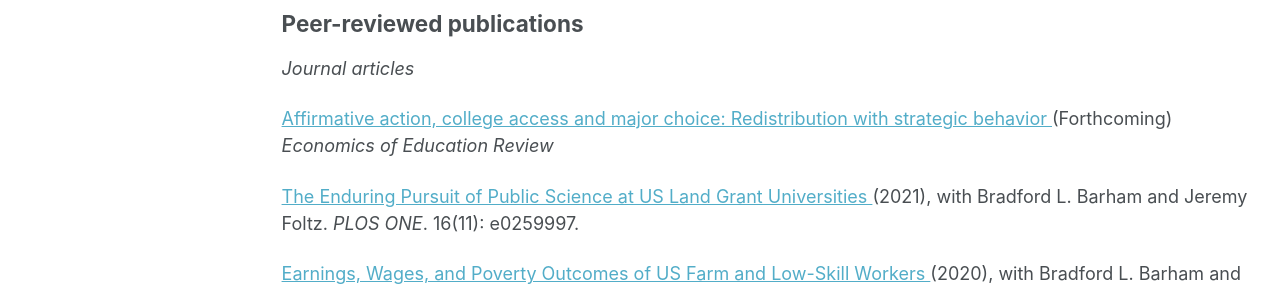
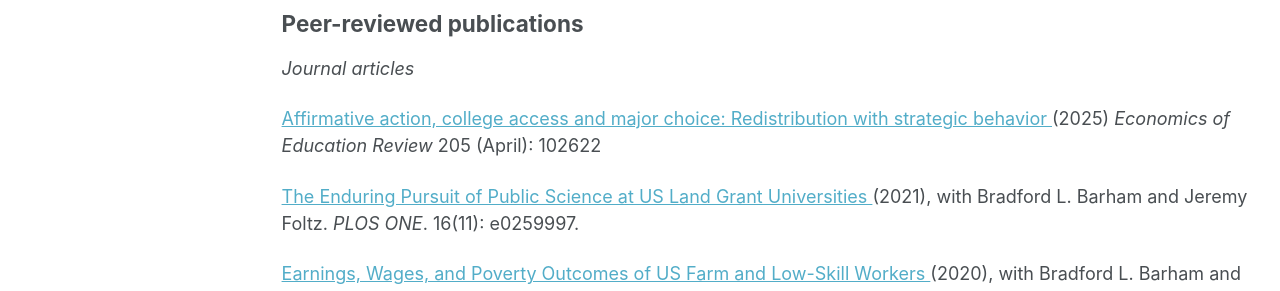
Before and after one commit to anapmelo/anapmelo.github.io, a Jekyll site: the page built from _pages/publications.md, in a window 1280 px wide. Shown: the part 153-444 px from the top of the page. Built offline with Jekyll 4.4.1, drawn with Linux system fonts in a browser that asks for light colours.

Commit message:
Update publications.md

```diff
--- a/_pages/publications.md
+++ b/_pages/publications.md
@@ -9,7 +9,7 @@
 
 _Journal articles_
 
-<a href="https://www.sciencedirect.com/science/article/pii/S0272775725000020"> Affirmative action, college access and major choice: Redistribution with strategic behavior </a> (Forthcoming) _Economics of Education Review_
+<a href="https://www.sciencedirect.com/science/article/pii/S0272775725000020"> Affirmative action, college access and major choice: Redistribution with strategic behavior </a> (2025) _Economics of Education Review_ 205 (April): 102622
 
 <a href="https://journals.plos.org/plosone/article?id=10.1371/journal.pone.0259997"> The Enduring Pursuit of Public Science at US Land Grant Universities </a> (2021), with Bradford L. Barham and Jeremy Foltz. _PLOS ONE_. 16(11): e0259997.
 
```
